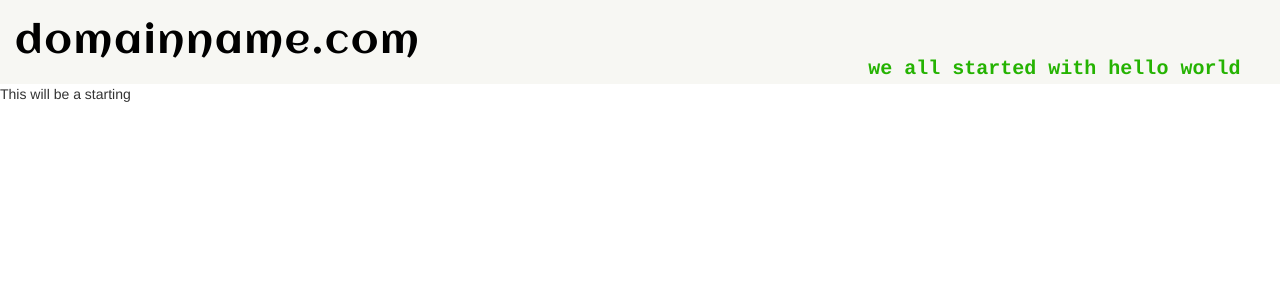
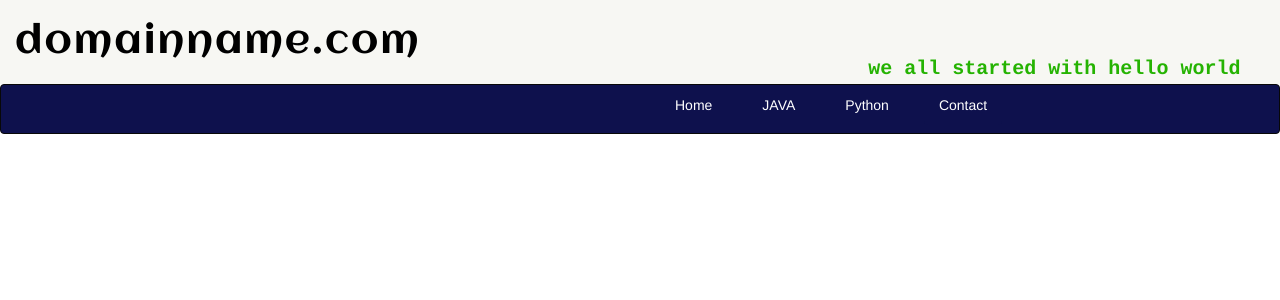
Before and after one commit to asagta/PythanDjango, a Django app: page /welcome/ in a window 1280 px wide. Shown: the top 300 px of the page. Run offline with Django 3.2, Linux system fonts and the light colour scheme; some libraries are stand-ins or nearby versions.

Commit message:
edited welcomr

```diff
--- a/EduWeb/EduWeb/templates/welcome.html
+++ b/EduWeb/EduWeb/templates/welcome.html
@@ -19,12 +19,24 @@
   font-size:35px;
   font-family: font2;
 }
+li{background-color: transparent;}
+li:hover {
+  background-color: #fa8b4b;
+}
 </style>
  <meta charset="utf-8">
   <meta name="viewport" content="width=device-width, initial-scale=1">
-  <link rel="stylesheet" href="https://maxcdn.bootstrapcdn.com/bootstrap/3.4.0/css/bootstrap.min.css">
+ <link rel="stylesheet" href="https://maxcdn.bootstrapcdn.com/bootstrap/3.4.0/css/bootstrap.min.css">
   <script src="https://ajax.googleapis.com/ajax/libs/jquery/3.4.1/jquery.min.js"></script>
   <script src="https://maxcdn.bootstrapcdn.com/bootstrap/3.4.0/js/bootstrap.min.js"></script>
+  <script>
+function bgChange(bg) {
+  bg.style.background = '#fa8b4b';
+}
+function normalChange(bg) {
+	  bg.style.background = '#0e114d';
+	}
+</script>
 </head>
 <div class="container-fluid">
 <div class="row" style="background-color:#F7F7F3">
@@ -36,5 +48,27 @@
     </div>
   </div>
 </div>
-<body>This will be a starting</body>
+<body>
+
+<nav class="navbar navbar-inverse" style="background-color:#0e114d;">
+  <div class="container-fluid">
+    <div class="navbar-header">
+      <button type="button" class="navbar-toggle" data-toggle="collapse" data-target="#myNavbar">
+        <span class="icon-bar"></span>
+        <span class="icon-bar"></span>
+        <span class="icon-bar"></span>
+      </button>
+    </div>
+    <div class="collapse navbar-collapse" id="myNavbar">
+      <ul class="nav navbar-nav" style="margin-left:50%">
+       <li class="list-group-item" onmouseover="bgChange(this)" onmouseout="normalChange(this)" style="margin-left:20px;color:white;cursor: pointer;background-color:#0e114d;border-style: none;">Home</li>
+    <li class="list-group-item" onmouseover="bgChange(this)" onmouseout="normalChange(this)" style="margin-left:20px;background-color:#0e114d;color:white;cursor: pointer;border-style: none;">JAVA</li>
+    <li class="list-group-item" onmouseover="bgChange(this)" onmouseout="normalChange(this)" style="margin-left:20px;background-color:#0e114d;color:white;cursor: pointer;border-style: none;">Python</li>
+    <li class="list-group-item" onmouseover="bgChange(this)" onmouseout="normalChange(this)" style="margin-left:20px;background-color:#0e114d;color:white;cursor: pointer;border-style: none;">Contact</li>
+      </ul>
+    </div>
+  </div>
+</nav>
+
+</body>
 </html>
```
